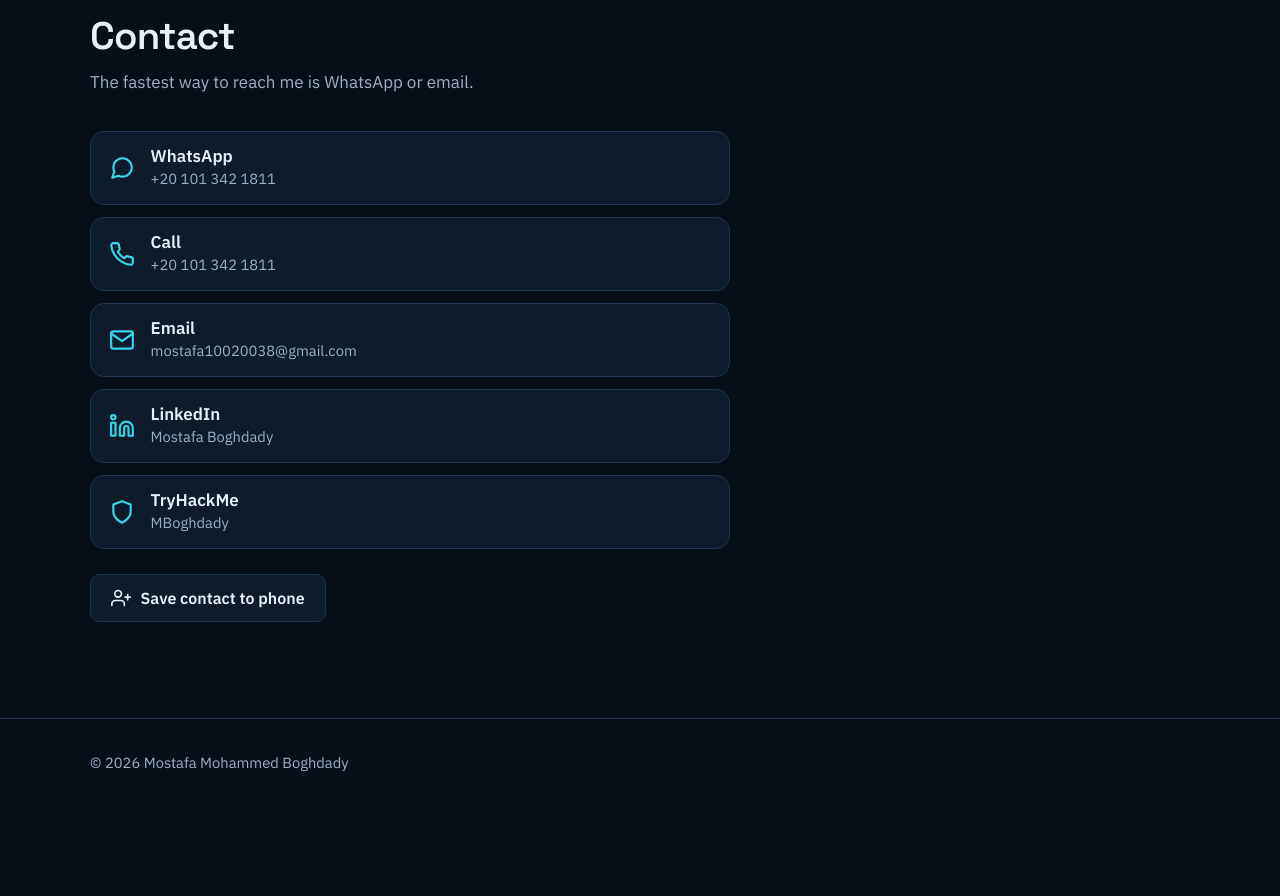
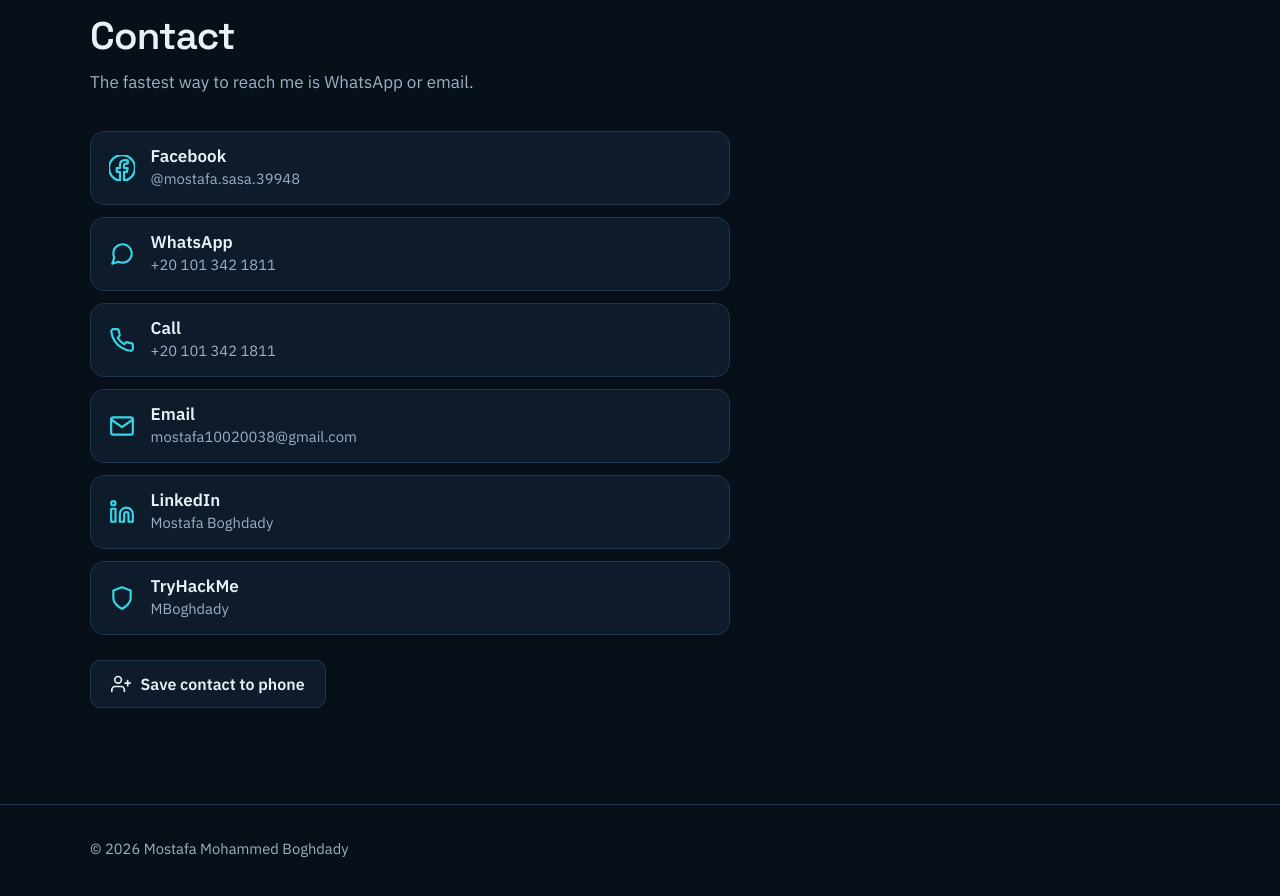
Before and after one commit to boghdady1/Portfolio.github.io, a plain HTML site: page index.html in a window 1280 px wide. Shown: the part 7340-8236 px from the top of the page. Before the commit the page ends 8156 px from the top, so only its background shows below. Drawn offline with Linux system fonts and the light colour scheme.

Commit message:
Update index.html

```diff
--- a/index.html
+++ b/index.html
@@ -692,7 +692,14 @@
       <p class="lead">The fastest way to reach me is WhatsApp or email.</p>
 
       <div class="contact-list">
-        <a class="contact-row" href="https://wa.me/201013421811" target="_blank" rel="noopener">
+       <a class="contact-row" href="https://www.facebook.com/mostafa.sasa.39948" target="_blank" rel="noopener">
+  <svg class="icon" viewBox="0 0 24 24" fill="currentColor">
+    <path d="M24 12.073c0-6.627-5.373-12-12-12s-12 5.373-12 12c0 5.99 4.388 10.954 10.125 11.854v-8.385H7.078v-3.47h3.047V9.43c0-3.007 1.792-4.669 4.533-4.669 1.312 0 2.686.235 2.686.235v2.953H15.83c-1.491 0-1.956.925-1.956 1.874v2.25h3.328l-.532 3.47h-2.796v8.385C19.612 23.027 24 18.062 24 12.073z"/>
+  </svg>
+  <span><b>Facebook</b><small>@mostafa.sasa.39948</small></span>
+</a>
+
+       <a class="contact-row" href="https://wa.me/201013421811" target="_blank" rel="noopener">
           <svg class="icon"><use href="#i-chat"/></svg>
           <span><b>WhatsApp</b><small>+20 101 342 1811</small></span>
         </a>
```
